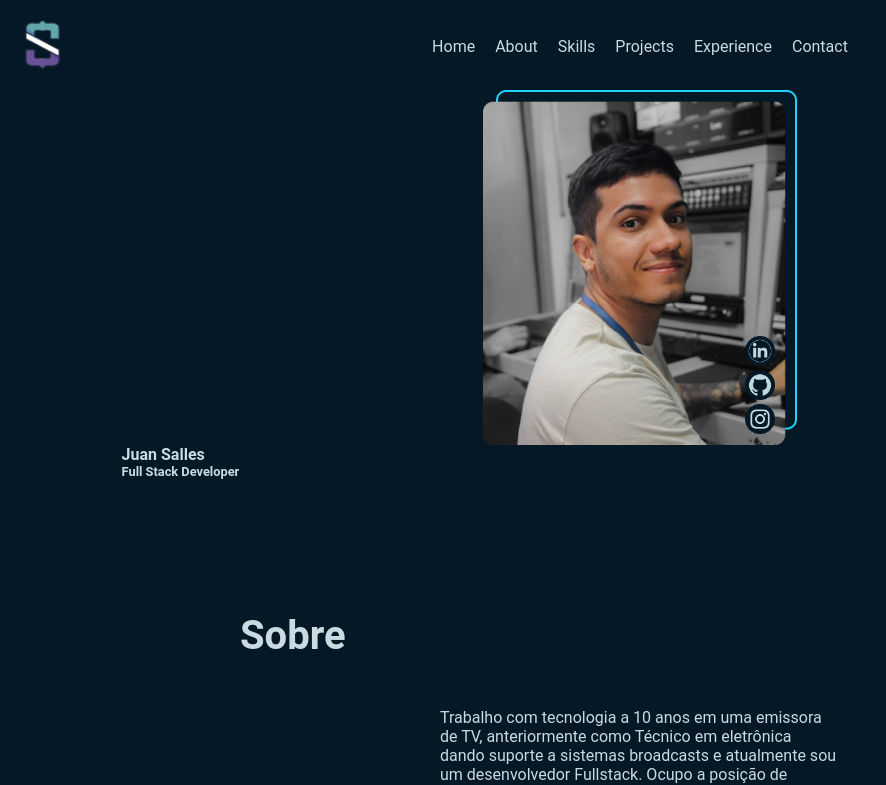
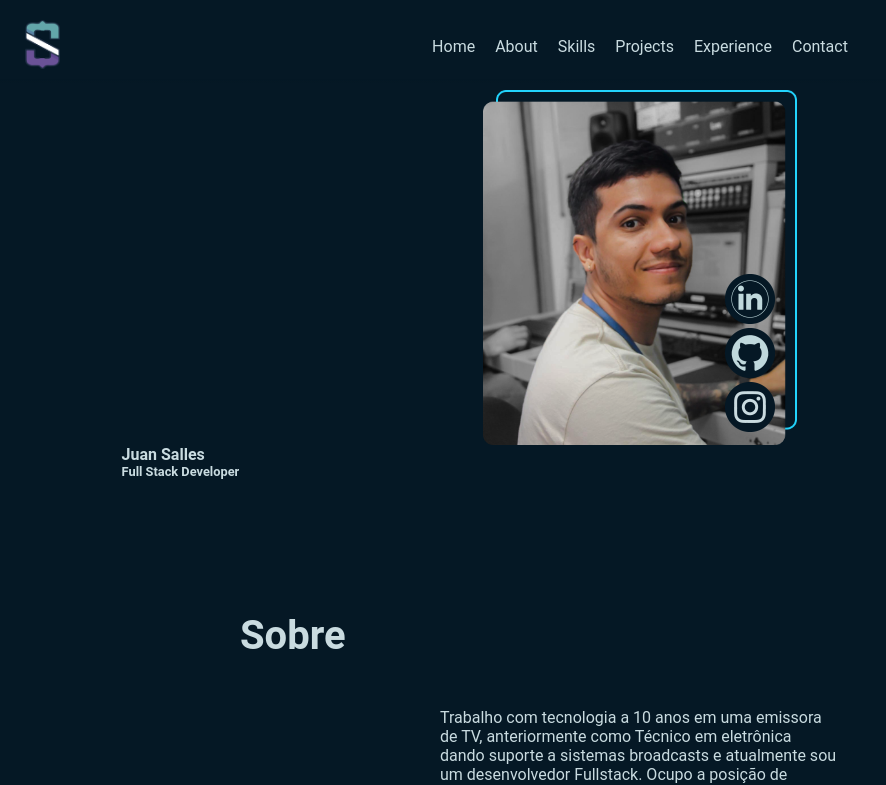
Before and after one commit to JuanSalles/PortifolioJuanSalles, an Angular app in the folder PortifolioJuanSalles/: page / in a window 1280 px wide. Shown: the top 785 px of the page, without its empty margins (0-886 px from the left). Built offline with nearby package versions, Linux system fonts and the light colour scheme.

Commit message:
Adicionando funcionalidades no header e criando o Home

```diff
--- a/PortifolioJuanSalles/src/app/Components/home/home.component.scss
+++ b/PortifolioJuanSalles/src/app/Components/home/home.component.scss
@@ -44,8 +44,8 @@ h3{
 }
 
 ul{
-    margin-top: 255px;
-    padding-left: 240px
+    margin-top: 190px;
+    padding-left: 220px
 }
 
 li{
@@ -58,6 +58,6 @@ li > a{
 }
 
 a > img {
-    width: 30px;
+    width: 50px;
     margin: 0px 15px;
 }
```
